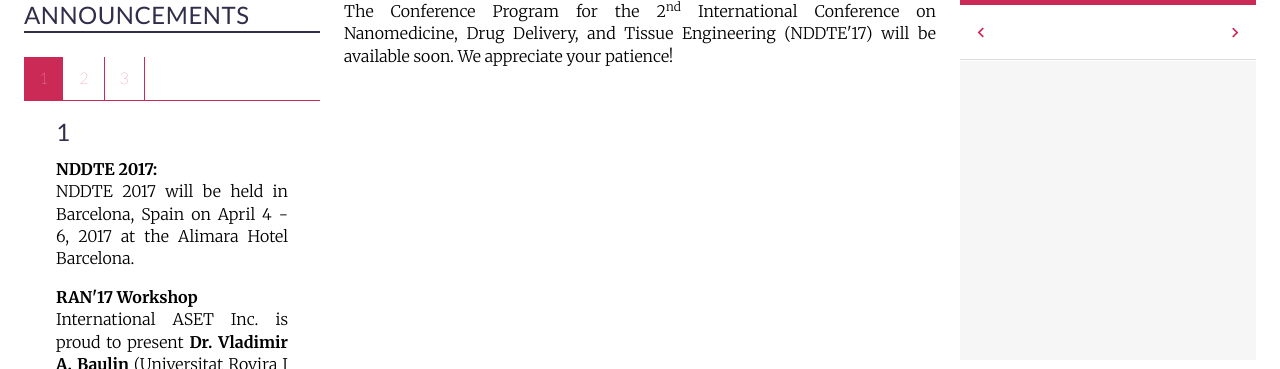
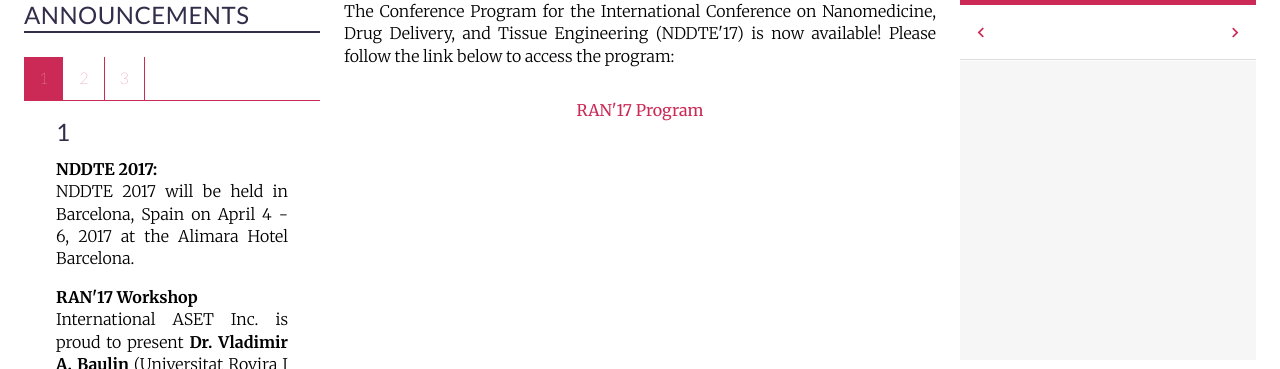
Before and after one commit to intaset/nddte, a Jekyll site: the page built from program.html, in a window 1280 px wide and 900 px high, cut to the strip 531-900 px from the top of the window. Built offline with Jekyll 4.4.1, drawn with Linux system fonts in a browser that asks for light colours; nearby versions of some CDN libraries; Markdown is read by kramdown in place of the engine named in the settings; comment, search, counter and statistics services are not loaded.

Commit message:
added program

```diff
--- a/program.html
+++ b/program.html
@@ -7,10 +7,10 @@
 
 <div class="unit unit-s-1 unit-m-1-4-1 unit-l-1-4-1">
   <div class="unit-spacer content">
-    <p class="body">The Conference Program for the 2<sup>nd</sup> International Conference on Nanomedicine, Drug Delivery, and Tissue Engineering (NDDTE'17) will be available soon. We appreciate your patience!</p>
+    <!-- <p class="body">The Conference Program for the 2<sup>nd</sup> International Conference on Nanomedicine, Drug Delivery, and Tissue Engineering (NDDTE'17) will be available soon. We appreciate your patience!</p> -->
 
-    <!-- <p class="body">The Conference Program for the International Conference on Nanomedicine, Drug Delivery, and Tissue Engineering (NDDTE'17) is now available! Please follow the link below to access the program:</p>
+    <p class="body">The Conference Program for the International Conference on Nanomedicine, Drug Delivery, and Tissue Engineering (NDDTE'17) is now available! Please follow the link below to access the program:</p>
 
-    <p align="center"><a href="../RAN16_Program.pdf" class="body-link">RAN'16 Program</a></p> -->
+    <p align="center"><a href="../RAN17_Program.pdf" class="body-link">RAN'17 Program</a></p>
   </div>
   </div>
```
Also changed, not shown: 1 other file.
